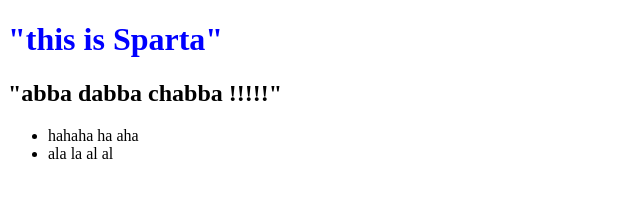
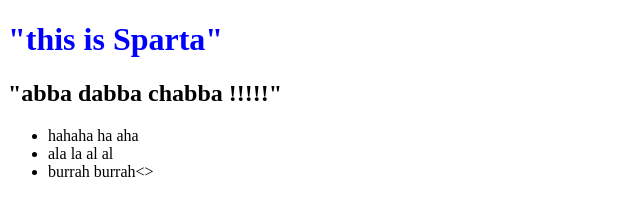
Before and after one commit to maheshmagar18/main_opensap, a plain HTML site: page index.html in a window 1280 px wide. Shown: the whole page, without its empty margins (0-640 px from the left). Drawn offline with Linux system fonts and the light colour scheme.

Commit message:
added li burrah

```diff
--- a/index.html
+++ b/index.html
@@ -11,6 +11,7 @@
 		<ul>
 			<li>hahaha ha aha </li>
 			<li>ala la al al</li>
+			<li>burrah burrah<>
 		</ul>
 	</body>
 </html>
```
